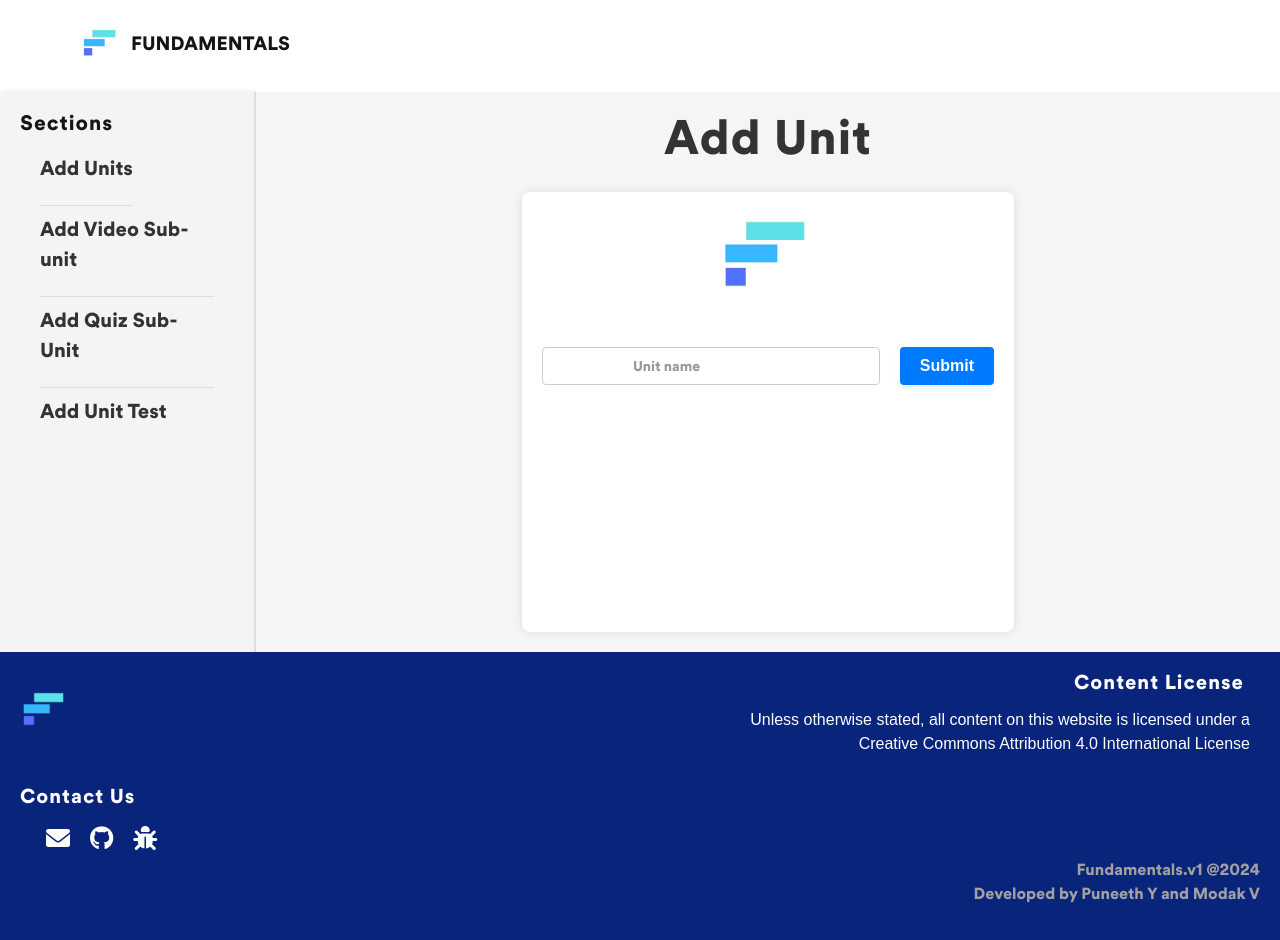
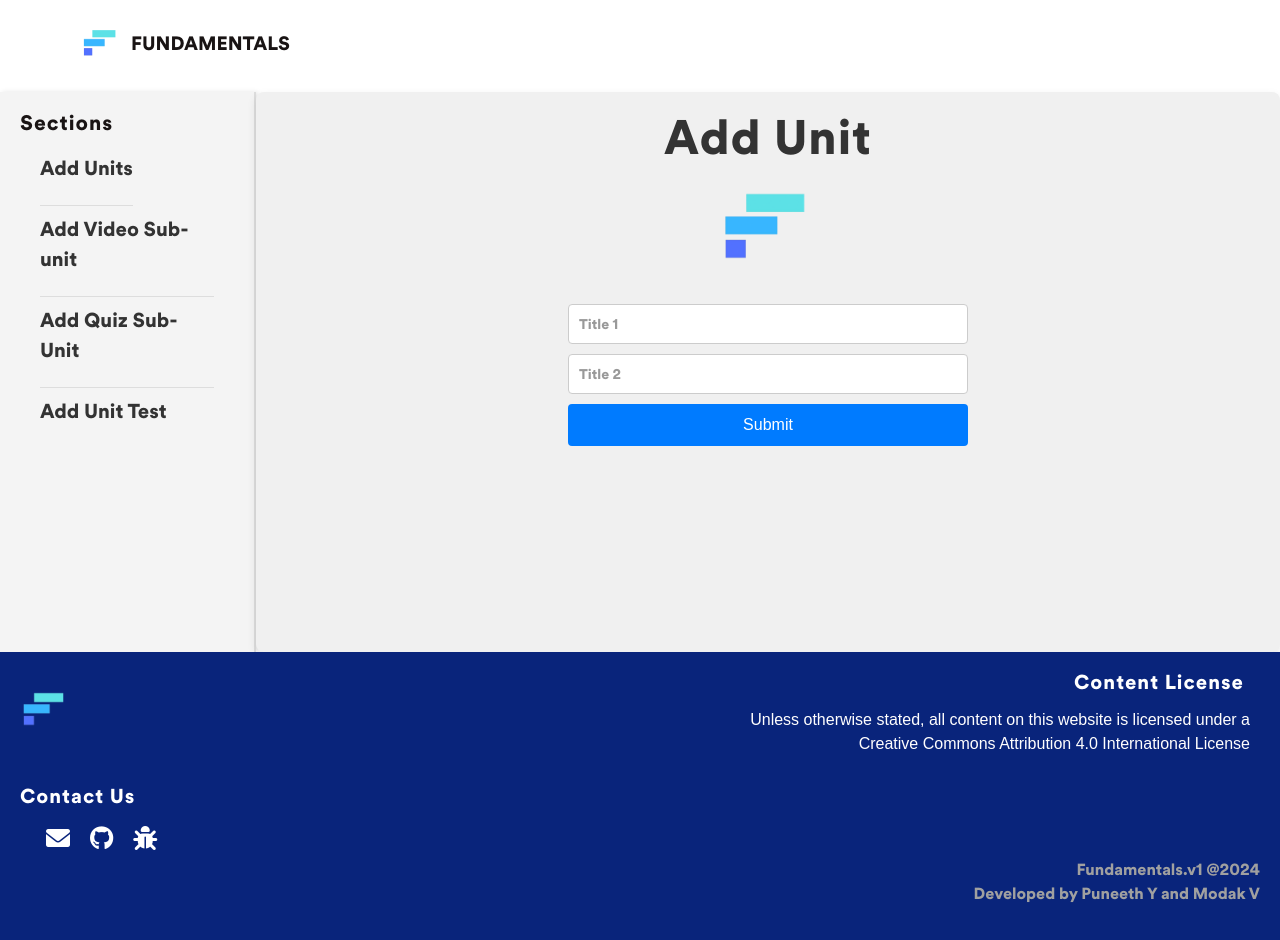
Before and after one commit to puneeth072003/Fundamentals, a React (Vite) app in the folder Frontend/Fundamentals/: page /add-units in a window 1280 px wide. Shown: the top 940 px of the page. Built offline with nearby package versions, Linux system fonts and the light colour scheme.

Commit message:
Made changes in the adding unit section

```diff
--- a/Frontend/Fundamentals/src/AddSection/AddQuizComp.jsx
+++ b/Frontend/Fundamentals/src/AddSection/AddQuizComp.jsx
@@ -6,28 +6,28 @@ const AddQuizComp = () => {
   const [unit, setUnit] = useState('');
   const [subunit, setSubunit] = useState('');
   const [questions, setQuestions] = useState([
-    { question: '', options: ['', '', '', ''], solution: '' },
+    { question: '', options: ['', '', '', ''], correctOption: '', solution: '' },
   ]);
   const [units, setUnits] = useState([]);
 
-  useEffect(() => {
-    // Fetch units from backend when component mounts
-    fetchUnits();
-  }, []);
+  // useEffect(() => {
+  //   // Fetch units from backend when component mounts
+  //   fetchUnits();
+  // }, []);
 
-  const fetchUnits = async () => {
-    try {
-      const response = await fetch('YOUR_BACKEND_URL/units');
-      if (response.ok) {
-        const data = await response.json();
-        setUnits(data.units); // Assuming backend returns an object with units array
-      } else {
-        console.error('Failed to fetch units');
-      }
-    } catch (error) {
-      console.error('Error fetching units:', error);
-    }
-  };
+  // const fetchUnits = async () => {
+  //   try {
+  //     const response = await fetch('YOUR_BACKEND_URL/units');
+  //     if (response.ok) {
+  //       const data = await response.json();
+  //       setUnits(data.units); // Assuming backend returns an object with units array
+  //     } else {
+  //       console.error('Failed to fetch units');
+  //     }
+  //   } catch (error) {
+  //     console.error('Error fetching units:', error);
+  //   }
+  // };
 
   const handleUnitChange = (event) => {
     setUnit(event.target.value);
@@ -45,7 +45,11 @@ const AddQuizComp = () => {
 
   const handleOptionChange = (qIndex, oIndex, event) => {
     const newQuestions = [...questions];
-    newQuestions[qIndex].options[oIndex] = event.target.value;
+    if (oIndex < 4) {
+      newQuestions[qIndex].options[oIndex] = event.target.value;
+    } else {
+      newQuestions[qIndex].correctOption = event.target.value;
+    }
     setQuestions(newQuestions);
   };
 
@@ -56,11 +60,17 @@ const AddQuizComp = () => {
   };
 
   const addQuestion = () => {
-    setQuestions([...questions, { question: '', options: ['', '', '', ''], solution: '' }]);
+    setQuestions([...questions, { question: '', options: ['', '', '', ''], correctOption: '', solution: '' }]);
   };
 
   const handleSubmit = async (event) => {
     event.preventDefault();
+
+    // Ensure at least 10 questions are added before submitting
+    if (questions.length < 10) {
+      console.error('Please add at least 10 questions.');
+      return;
+    }
 
     const newQuiz = {
       unit,
@@ -80,9 +90,13 @@ const AddQuizComp = () => {
       if (response.ok) {
         const result = await response.json();
         console.log('Quiz added:', result);
+
+        // Log the filled form data in JSON format
+        console.log('Filled Form Data:', JSON.stringify(newQuiz, null, 2));
+
         setUnit('');
         setSubunit('');
-        setQuestions([{ question: '', options: ['', '', '', ''], solution: '' }]); // Clear the form after successful submission
+        setQuestions([{ question: '', options: ['', '', '', ''], correctOption: '', solution: '' }]); // Clear the form after successful submission
         fetchUnits(); // Refresh units list after adding new quiz
       } else {
         console.error('Failed to add quiz');
@@ -138,6 +152,13 @@ const AddQuizComp = () => {
             </div>
             <input
               type="text"
+              placeholder="Correct Option"
+              value={q.correctOption}
+              onChange={(event) => handleOptionChange(qIndex, 4, event)} // Index 4 for the correct option
+              className="quiz-input"
+            />
+            <input
+              type="text"
               placeholder="Solution"
               value={q.solution}
               onChange={(event) => handleSolutionChange(qIndex, event)}
@@ -155,6 +176,7 @@ const AddQuizComp = () => {
         <button
           type="submit"
           className="quiz-button"
+          disabled={questions.length < 10} // Disable submit button if less than 10 questions
         >
           Submit
         </button>
--- a/Frontend/Fundamentals/src/AddSection/AddSection.css
+++ b/Frontend/Fundamentals/src/AddSection/AddSection.css
@@ -44,69 +44,63 @@
   }
 
   .unit-container {
-    display: flex;
-    flex-direction: column;
-    align-items: center;
-    justify-content: center;
+    background-color: #f0f0f0;
+    padding: 20px;
+    border-radius: 8px;
     height: 70vh;
     width: 80%;
-    background-color: #f5f5f5;
-    padding: 20px;
-    box-sizing: border-box;
+    /* max-width: 600px; */
+    /* margin-top: 20px; */
+    box-shadow: 0px 4px 10px rgba(0, 0, 0, 0.1);
+  }
+
+  .unit-title {
+    text-align: center;
+    color: #333;
   }
 
   .unit-form {
     display: flex;
-    height: 100%;
-    width: 50%;
     flex-direction: column;
     align-items: center;
-    background-color: #fff;
-    padding: 20px;
-    border-radius: 8px;
-    box-shadow: 0 0 10px rgba(0, 0, 0, 0.1);
+  }
+
+  .unit-logo {
+    width: 100px;
+    height: 100px;
+    margin-bottom: 20px;
   }
 
   .unit-cont {
+    width: 100%;
+    max-width: 400px;
     display: flex;
+    flex-direction: column;
   }
 
   .unit-input {
-    padding: 10px 90px;
-    margin-top: 15px;
-    margin-right: 20px;
+    width: 100%;
+    padding: 10px;
+    margin-bottom: 10px;
     border: 1px solid #ccc;
     border-radius: 4px;
-    width: 80%;
+    font-size: 16px;
   }
 
   .unit-button {
-    padding: 10px 20px;
-    background-color: #007BFF;
+    width: 100%;
+    padding: 12px;
+    background-color: #007bff;
     color: #fff;
     border: none;
     border-radius: 4px;
     cursor: pointer;
-    transition: background-color 0.3s ease, transform 0.3s ease;
     font-size: 16px;
-    font-weight: bold;
-    box-shadow: 0 4px 6px rgba(0, 123, 255, 0.1);
-    margin-top: 15px;
+    transition: background-color 0.3s ease;
   }
 
   .unit-button:hover {
     background-color: #0056b3;
-  }
-
-  .unit-title {
-    margin-bottom: 20px;
-    color: #333;
-  }
-
-  .unit-logo {
-    width: 100px;
-    height: auto;
-    margin-bottom: 20px;
   }
 
   .add-vid-container {
--- a/Frontend/Fundamentals/src/AddSection/AddUnitTest.jsx
+++ b/Frontend/Fundamentals/src/AddSection/AddUnitTest.jsx
@@ -1,18 +1,34 @@
-import React, { useState } from 'react';
+import React, { useState, useEffect } from 'react';
 import './AddSection.css';
 import AddSection from './AddSection';
 
 const AddUnitTest = () => {
   const [unit, setUnit] = useState('');
   const [questions, setQuestions] = useState([
-    { question: '', options: ['', '', '', ''], solution: '' },
+    { question: '', options: ['', '', '', ''], correctOption: '', solution: '' },
   ]);
+  const [units, setUnits] = useState([]);
 
-  const units = [
-    'Unit 1', 'Unit 2', 'Unit 3', 'Unit 4', 'Unit 5',
-    'Unit 6', 'Unit 7', 'Unit 8', 'Unit 9', 'Unit 10',
-    'Unit 11', 'Unit 12'
-  ];
+  useEffect(() => {
+    // Fetch units from backend when component mounts
+    fetchUnits();
+  }, []);
+
+  const fetchUnits = async () => {
+    try {
+      const response = await fetch('YOUR_BACKEND_URL/units');
+      if (response.ok) {
+        const data = await response.json();
+        setUnits(data.units); // Assuming the response has a 'units' array
+      } else {
+        console.error('Failed to fetch units');
+        // Handle error scenario
+      }
+    } catch (error) {
+      console.error('Error:', error);
+      // Handle error scenario
+    }
+  };
 
   const handleUnitChange = (event) => {
     setUnit(event.target.value);
@@ -26,7 +42,11 @@ const AddUnitTest = () => {
 
   const handleOptionChange = (qIndex, oIndex, event) => {
     const newQuestions = [...questions];
+    if (oIndex < 4) {
       newQuestions[qIndex].options[oIndex] = event.target.value;
+    } else {
+      newQuestions[qIndex].correctOption = event.target.value;
+    }
     setQuestions(newQuestions);
   };
 
@@ -39,7 +59,7 @@ const AddUnitTest = () => {
   const addQuestion = () => {
     setQuestions([
       ...questions,
-      { question: '', options: ['', '', '', ''], solution: '' },
+      { question: '', options: ['', '', '', ''], correctOption: '', solution: '' },
     ]);
   };
 
@@ -63,8 +83,12 @@ const AddUnitTest = () => {
       if (response.ok) {
         const result = await response.json();
         console.log('Quiz added:', result);
+
+        // Log the filled form data in JSON format
+        console.log('Filled Form Data:', JSON.stringify(newQuiz, null, 2));
+
         setUnit('');
-        setQuestions([{ question: '', options: ['', '', '', ''], solution: '' }]);
+        setQuestions([{ question: '', options: ['', '', '', ''], correctOption: '', solution: '' }]);
         // Optionally, you can add success feedback or redirect to another page
       } else {
         console.error('Failed to add quiz');
@@ -116,6 +140,13 @@ const AddUnitTest = () => {
                 </div>
                 <input
                   type="text"
+                  placeholder="Correct Option"
+                  value={q.correctOption}
+                  onChange={(event) => handleOptionChange(qIndex, 4, event)} // Index 4 for the correct option
+                  className="unit-test-input"
+                />
+                <input
+                  type="text"
                   placeholder="Solution"
                   value={q.solution}
                   onChange={(event) => handleSolutionChange(qIndex, event)}
--- a/Frontend/Fundamentals/src/AddSection/AddUnits.jsx
+++ b/Frontend/Fundamentals/src/AddSection/AddUnits.jsx
@@ -4,17 +4,23 @@ import './AddSection.css'; // Import the CSS file
 import Logo from "../assets/plainlogo.png";
 
 const AddUnits = () => {
-  const [unitName, setUnitName] = useState('');
+  const [title1, setTitle1] = useState('');
+  const [title2, setTitle2] = useState('');
 
-  const handleInputChange = (event) => {
-    setUnitName(event.target.value);
+  const handleTitle1Change = (event) => {
+    setTitle1(event.target.value);
+  };
+
+  const handleTitle2Change = (event) => {
+    setTitle2(event.target.value);
   };
 
   const handleSubmit = async (event) => {
     event.preventDefault();
 
     const newUnit = {
-      name: unitName,
+      title1,
+      title2,
     };
 
     try {
@@ -29,7 +35,8 @@ const AddUnits = () => {
       if (response.ok) {
         const result = await response.json();
         console.log('Unit added:', result);
-        setUnitName(''); // Clear the input field after successful submission
+        setTitle1(''); // Clear the input fields after successful submission
+        setTitle2('');
       } else {
         console.error('Failed to add unit');
       }
@@ -48,9 +55,16 @@ const AddUnits = () => {
           <div className='unit-cont'>
             <input
               type="text"
-            placeholder="Unit name"
-            value={unitName}
-            onChange={handleInputChange}
+              placeholder="Title 1"
+              value={title1}
+              onChange={handleTitle1Change}
+              className="unit-input"
+            />
+            <input
+              type="text"
+              placeholder="Title 2"
+              value={title2}
+              onChange={handleTitle2Change}
               className="unit-input"
             />
             <button
```
Lines whose indentation alone changed are shown as unchanged.
